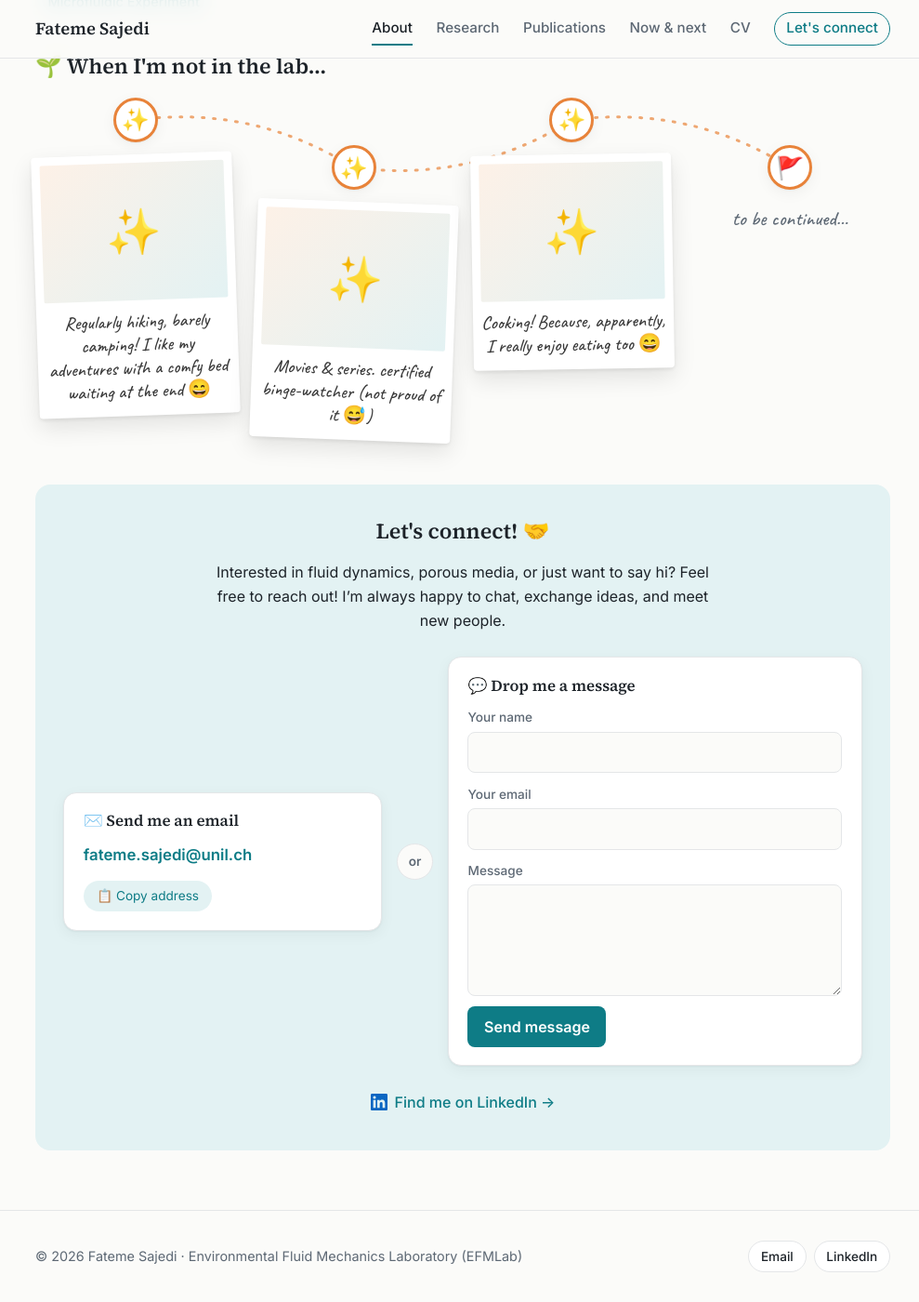
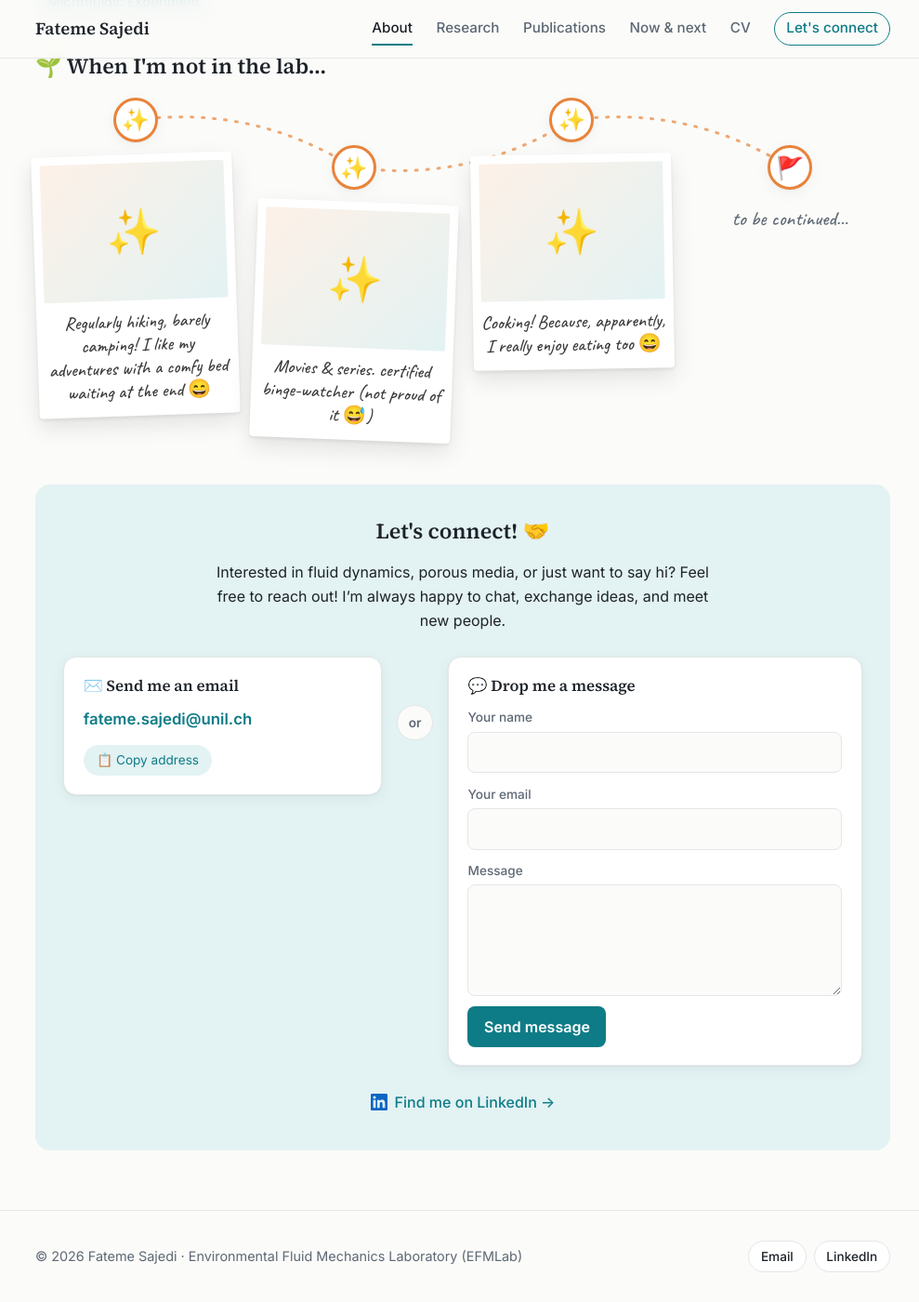
Before and after one commit to fatemesajedi/fatemesajedi.github.io, a Jekyll site: the page built from index.html, in a window 1280 px wide and 1400 px high, scrolled down 2151 px. Shown: the whole window at 93% size, without its empty margins (142-1131 px from the left). Built offline with Jekyll 4.4.1, drawn with Linux system fonts in a browser that asks for light colours.

Commit message:
Align the email card with the top of the message form
Co-Authored-By: Claude Opus 5.5 <noreply@anthropic.com>

```diff
--- a/assets/css/style.css
+++ b/assets/css/style.css
@@ -376,7 +376,8 @@ main.container { padding-top: 2.5rem; padding-bottom: 4rem; min-height: 70vh; }
 .role { line-height: 1.5; }
 .role-title { color: var(--text); font-weight: 500; }
 /* email card only as tall as its content */
-.connect > .connect-card:first-child { align-self: center; }
+.connect > .connect-card:first-child { align-self: start; }
+.connect > .connect-or { align-self: start; padding-top: 3.2rem; }
 .linkedin-link { display: inline-flex; align-items: center; gap: .5rem; font-weight: 500; margin-top: .4rem; }
 .linkedin-link svg { color: #0a66c2; }
 
@@ -482,3 +483,4 @@ main.container { padding-top: 2.5rem; padding-bottom: 4rem; min-height: 70vh; }
 .nn-upcoming-section { margin-top: 1.5rem; }
 .nn-wide { max-width: 720px; }
 .been-there .year { margin: 1.4rem 0 .8rem; }
+@media (max-width: 760px) { .connect > .connect-or { padding-top: .2rem; } }
```
